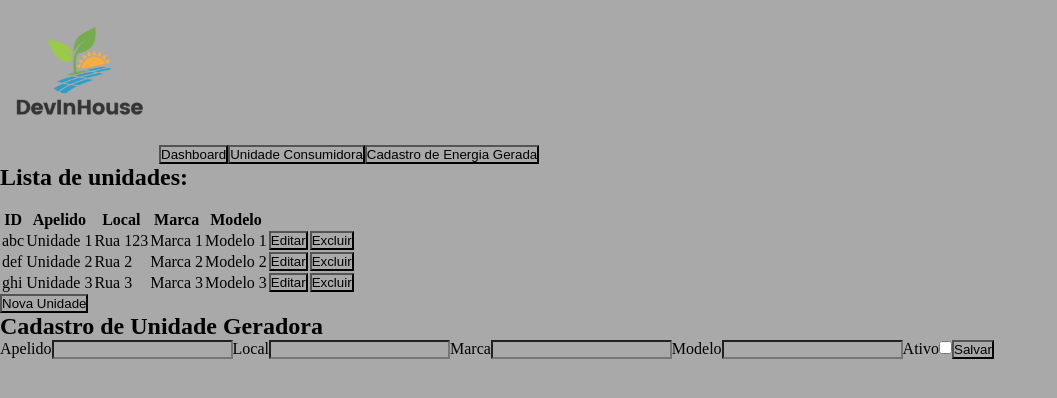
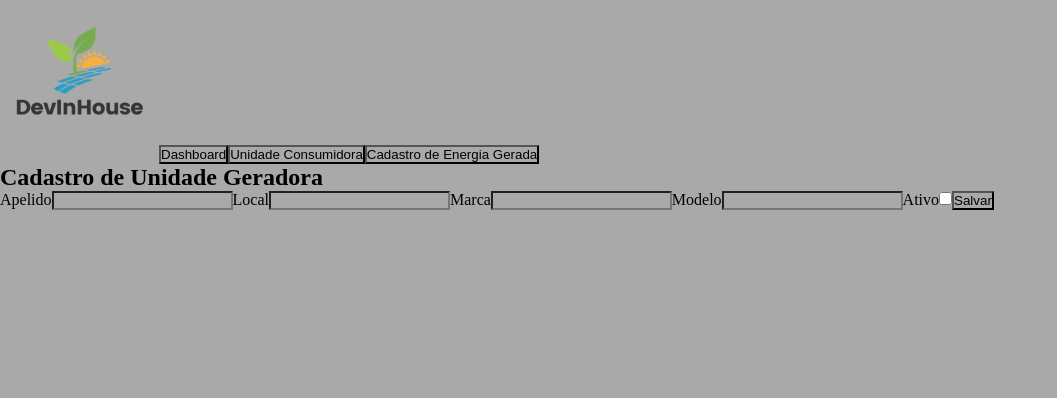
Before and after one commit to vivianeoliveirah/solar-energy, a React (Vite) app: page /unidades in a window 1280 px wide. Both pictures are taken after a click on the button "Nova Unidade". Shown: the top 398 px of the page, without its empty margins (0-1057 px from the left). Built offline with nearby package versions, Linux system fonts and the light colour scheme; data requests are answered from the project's data file.

Commit message:
Adiciona logica da abrir e fechar Formulario

```diff
--- a/src/components/organisms/CadastroUnidades.jsx
+++ b/src/components/organisms/CadastroUnidades.jsx
@@ -1,8 +1,12 @@
-export default function CadastroUnidades() {
+export default function CadastroUnidades({ setOpenFormulario }) {
+  const salvarFormulario = (event) => {
+    event.preventDefault();
+    setOpenFormulario(false);
+  };
   return (
     <section>
       <h2>Cadastro de Unidade Geradora</h2>
-            <form action="" method="get">
+      <form onSubmit={salvarFormulario}>
         <label htmlFor="apelido">Apelido</label>
         <input type="text" name="apelido" id="" />
         <label htmlFor="local">Local</label>
@@ -13,8 +17,8 @@ export default function CadastroUnidades() {
         <input type="text" name="modelo" id="" />
         <label htmlFor="ativo">Ativo</label>
         <input type="checkbox" name="active" id="" />
-                <button>Salvar</button>
+        <button type="submit">Salvar</button>
       </form>
     </section>
-    )
+  );
 }
--- a/src/components/organisms/ListaUnidades.jsx
+++ b/src/components/organisms/ListaUnidades.jsx
@@ -1,8 +1,6 @@
 import { useState, useEffect } from "react";
 
-
-export default function ListaUnidades () {
-
+export default function ListaUnidades({ setOpenFormulario }) {
   const [unidades, setUnidades] = useState([]);
   function getData() {
     fetch("http://localhost:3333/unidades")
@@ -13,18 +11,17 @@ export default function ListaUnidades () {
   }
 
   useEffect(() => {
-        getData()
-    }, [])
+    getData();
+  }, []);
 
   const handleDelete = (id) => {
     fetch(`http://localhost:3333/unidades/${id}`, {
-            method: 'DELETE'
-        })
-        getData()
+      method: "DELETE",
+    });
+    getData();
   };
 
   return (
-
     <section>
       <h2>Lista de unidades:</h2>
       <br />
@@ -48,17 +45,20 @@ export default function ListaUnidades () {
               <td>{unidade.local}</td>
               <td>{unidade.marca}</td>
               <td>{unidade.modelo}</td>
-                                <td><button>Editar</button></td>
-                                <td><button onClick={() => handleDelete(unidade.id)}>Excluir</button></td>
+              <td>
+                <button>Editar</button>
+              </td>
+              <td>
+                <button onClick={() => handleDelete(unidade.id)}>
+                  Excluir
+                </button>
+              </td>
             </tr>
           ))}
-
         </tbody>
-
       </table>
 
-                <button>Nova Unidade</button>
-
+      <button onClick={() => setOpenFormulario(true)}>Nova Unidade</button>
     </section>
-    )
+  );
 }
--- a/src/pages/unidades/Unidades.jsx
+++ b/src/pages/unidades/Unidades.jsx
@@ -1,19 +1,19 @@
-
+import { useState } from "react";
 
 import CadastroUnidades from "../../components/organisms/CadastroUnidades";
 import ListaUnidades from "../../components/organisms/ListaUnidades";
 
 export default function Unidades() {
+  const [openFormulario, setOpenFormulario] = useState(false);
 
-    //useState [openForm, setOpenForm];
-
-    return (
-
-        <div>
-            <ListaUnidades />
-            <CadastroUnidades />
-
-        </div>
-
-    )
+  return (
+    <div>
+      {openFormulario === false && (
+        <ListaUnidades setOpenFormulario={setOpenFormulario} />
+      )}
+      {openFormulario === true && (
+        <CadastroUnidades setOpenFormulario={setOpenFormulario} />
+      )}
+    </div>
+  );
 }
```
Lines whose indentation alone changed are shown as unchanged.
